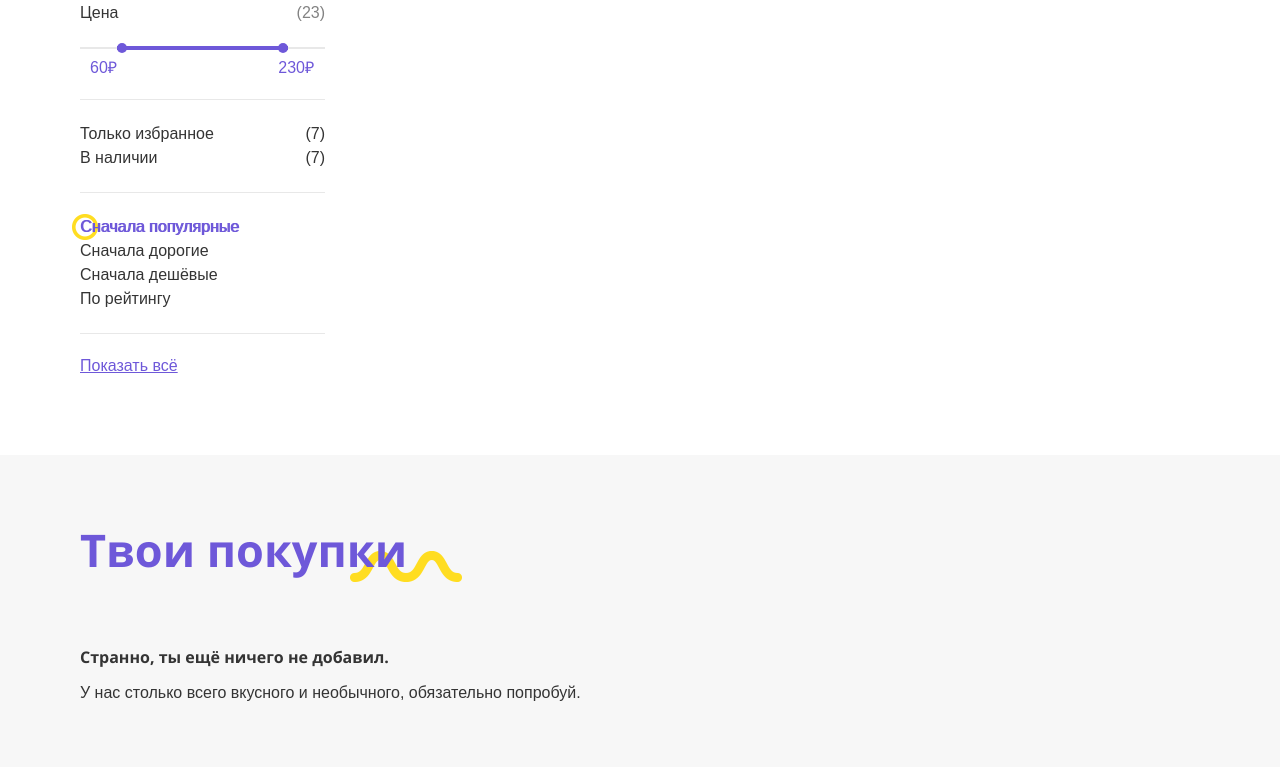
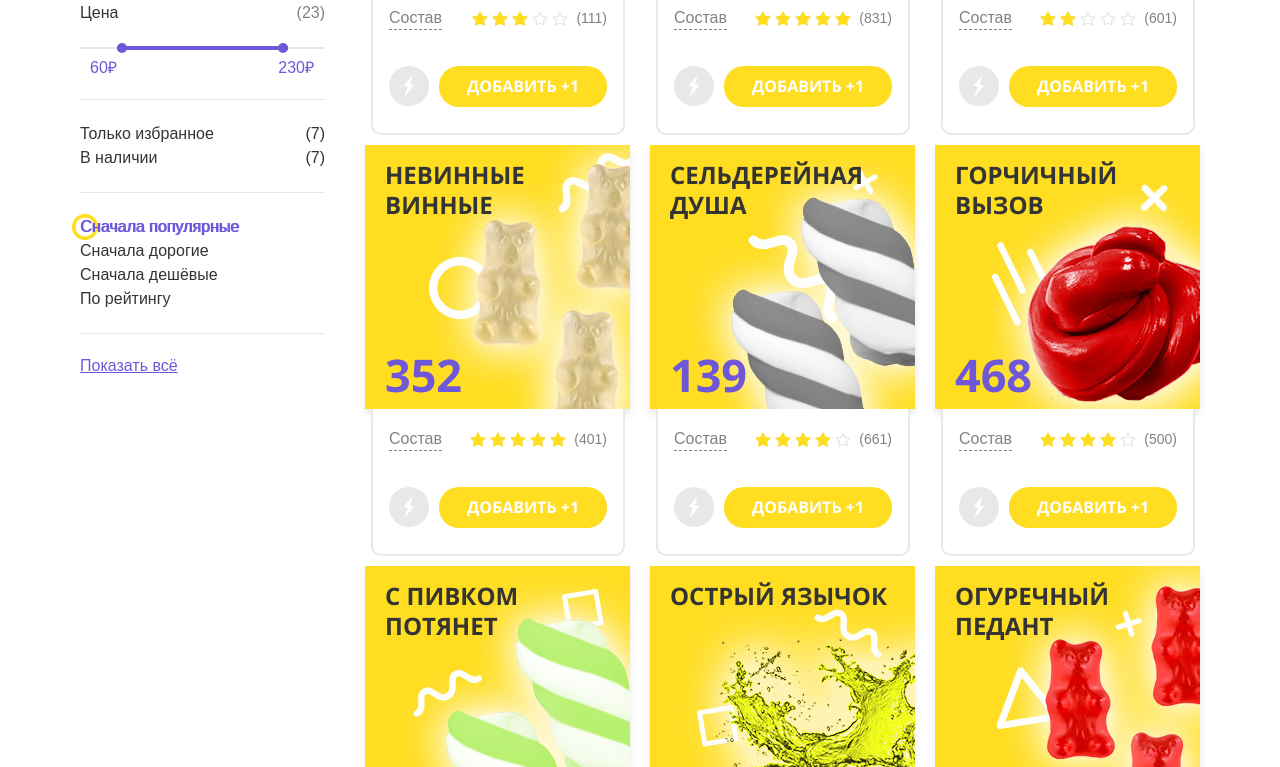
Before and after one commit to kamirt/candyshop, a website: page index.html in a window 1280 px wide. Shown: the part 656-1423 px from the top of the page. Drawn offline with Linux system fonts and the light colour scheme; files whose address does not match are found by name.

Commit message:
Начал выполнять задание DOM

```diff
--- a/index.html
+++ b/index.html
@@ -483,5 +483,6 @@
     </div>
   </template>
 
+<script src="js/setup.js"></script>
 </body>
 </html>
--- /dev/null
+++ b/js/setup.js
@@ -0,0 +1,84 @@
+"use strict";
+
+(function () {
+  var catalogCards = document.querySelector('.catalog__cards');
+  var card = document.querySelector('#card')
+  var catalogLoad = document.querySelector('.catalog__load');
+  catalogCards.classList.remove('catalog__cards--load');
+  catalogLoad.classList.add('visually-hidden');
+
+  var name = ['Чесночные сливки', 'Огуречный педант', 'Молочная хрюша', 'Грибной шейк', 'Баклажановое безумие', 'Паприколу итальяно', 'Нинзя-удар васаби', 'Хитрый баклажан', 'Горчичный вызов', 'Кедровая липучка', 'Корманный портвейн', 'Чилийский задира', 'Беконовый взрыв', 'Арахис vs виноград', 'Сельдерейная душа', 'Початок в бутылке', 'Чернющий мистер чеснок', 'Раша федераша', 'Кислая мина', 'Кукурузное утро', 'Икорный фуршет', 'Новогоднее настроение', 'С пивком потянет', 'Мисс креветка', 'Бесконечный взрыв', 'Невинные винные', 'Бельгийское пенное', 'Острый язычок'];
+
+  var picture = ['img/cards/gum-cedar.jpg', 'img/cards/gum-chile.jpg', 'img/cards/gum-eggplant.jpg', 'img/cards/gum-mustard.jpg', 'img/cards/gum-portwine.jpg', 'img/cards/gum-wasabi.jpg', 'img/cards/ice-eggplant.jpg', 'img/cards/ice-cucumber.jpg', 'img/cards/ice-garlic.jpg', 'img/cards/ice-italian.jpg', 'img/cards/ice-mushroom.jpg', 'img/cards/ice-pig.jpg', 'img/cards/marmalade-beer.jpg', 'img/cards/marmalade-caviar.jpg', 'img/cards/marmalade-corn.jpg', 'img/cards/marmalade-new-year.jpg', 'img/cards/marmalade-sour.jpg', 'img/cards/marshmallow-bacon.jpg', 'img/cards/marshmallow-beer.jpg', 'img/cards/marshmallow-shrimp.jpg', 'img/cards/marshmallow-spicy.jpg', 'img/cards/marshmallow-wine.jpg', 'img/cards/soda-bacon.jpg', 'img/cards/soda-celery.jpg', 'img/cards/soda-cob.jpg', 'img/cards/soda-garlic.jpg', 'img/cards/soda-peanut-grapes.jpg', 'img/cards/soda-russian.jpg'];
+  var amount = Math.round(Math.random() * 20);
+  var price;
+  var weight = Math.floor(30 + Math.random() * (300 + 1 - 30));
+  var ratingValue;
+  var ratingNumber;
+
+  var nutrition_facts = {
+    energy: Math.floor(70 + Math.random() * (500 + 1 - 70)),
+    contents: ['молоко', 'сливки', 'вода', 'пищевой краситель', 'патока', 'ароматизатор бекона', 'ароматизатор свинца', 'ароматизатор дуба, идентичный натуральному', 'ароматизатор картофеля', 'лимонная кислота', 'лимонная кислота', 'эмульгатор', 'консервант: сорбат калия', 'посолочная смесь: соль, нитрит натрия', 'ксилит', 'карбамид', 'вилларибо', 'виллабаджо']
+  };
+  var cardsAmount = 26;
+
+  function getIceAttribute (arr) {
+    var randInt = Math.floor(Math.random() * arr.length);
+    return arr[randInt];
+  }
+
+  function getCandy () {
+    var charArr = [];
+    for (var i = 0; i < cardsAmount; i++) {
+      charArr.push({
+        name: getIceAttribute(name),
+        picture: getIceAttribute(picture),
+        price: Math.floor(100 + Math.random() * (1500 + 1 - 100)),
+        ratingValue: Math.floor(1 + Math.random() * (5 + 1 - 1)),
+        ratingNumber: Math.floor(10 + Math.random() * (900 + 1 - 10)),
+        sugar: Boolean(Math.round(Math.random())),
+      });
+    }
+    return charArr;
+  }
+
+  var candyCards = getCandy();
+
+  function renderCard(candyCard) {
+      var cardElement = card.content.cloneNode(true);
+
+      cardElement.querySelector('.card__title').textContent = candyCard.name;
+      cardElement.querySelector('.card__img').src = candyCard.picture;
+      cardElement.querySelector('.card__price').textContent = candyCard.price;
+      cardElement.querySelector('.star__count').textContent = '(' + candyCard.ratingNumber + ')';
+
+      if (candyCard.sugar === true) {
+        cardElement.querySelector('.card__characteristic').textContent = 'Содержит сахар';
+      } else {
+        cardElement.querySelector('.card__characteristic').textContent = 'Без сахара';
+      }
+
+      if (candyCard.ratingValue === 1) {
+        cardElement.querySelector('.stars__rating').classList.remove('stars__rating--five');
+        cardElement.querySelector('.stars__rating').classList.add('stars__rating--one');
+      } else if (candyCard.ratingValue === 2) {
+          cardElement.querySelector('.stars__rating').classList.remove('stars__rating--five');
+          cardElement.querySelector('.stars__rating').classList.add('stars__rating--two');
+      } else if (candyCard.ratingValue === 3) {
+          cardElement.querySelector('.stars__rating').classList.remove('stars__rating--five');
+          cardElement.querySelector('.stars__rating').classList.add('stars__rating--three');
+      } else if (candyCard.ratingValue === 4) {
+          cardElement.querySelector('.stars__rating').classList.remove('stars__rating--five');
+          cardElement.querySelector('.stars__rating').classList.add('stars__rating--four');
+      }
+
+      return cardElement;
+  }
+
+  var fragment = document.createDocumentFragment();
+  for (var i = 0; i < candyCards.length; i++) {
+    fragment.appendChild(renderCard(candyCards[i]));
+  }
+  catalogCards.appendChild(fragment);
+
+})();
```
